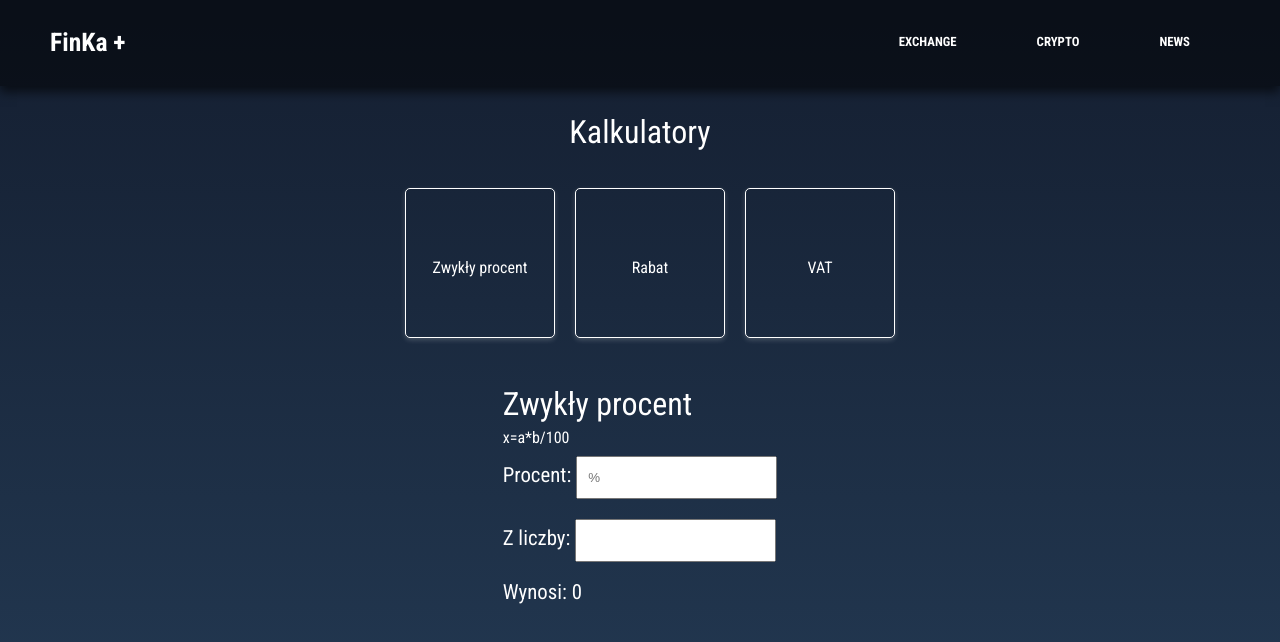
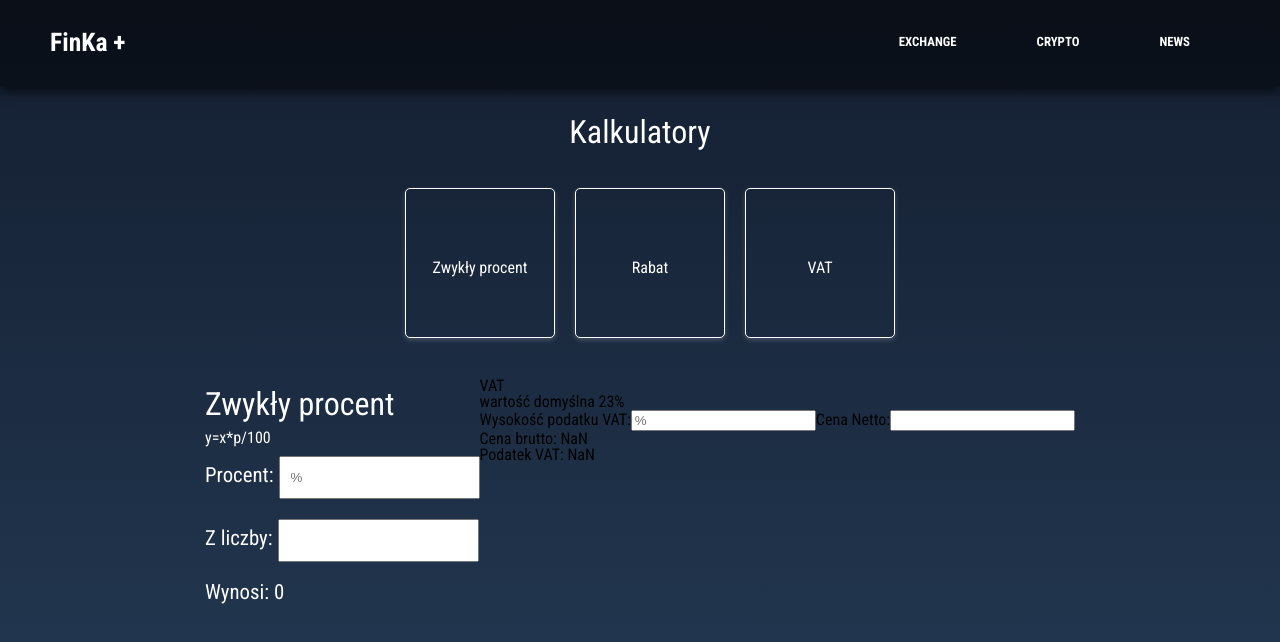
Before and after one commit to bartek2050/FinKa, a React (Create React App) app: page / in a window 1280 px wide. Shown: the top 642 px of the page. Built offline with nearby package versions, Linux system fonts and the light colour scheme.

Commit message:
vat calc

```diff
--- a/src/App.js
+++ b/src/App.js
@@ -1,6 +1,7 @@
 import React from 'react';
 import './scss/main.scss'
-import Calculator from "./Calculators";
+import Percent from "./Percent";
+import Vat from "./Vat";
 
 const App = () => {
 
@@ -38,7 +39,8 @@ const App = () => {
         </section>
 
             <section className={"calculators__section"}>
-                <Calculator/>
+                <Percent/>
+                <Vat/>
 
             </section>
 
--- a/src/Calculators.js
+++ b/src/Percent.js
@@ -1,16 +1,16 @@
 import React, {useState} from 'react';
 
-const Calculator = () => {
+const Percent = () => {
     const [percent, setPercent] = useState("");
     const [number, setNumber] = useState("");
 
     return (
         <div className={"percentSection"}>
-        <h2>Zwykły procent</h2> <span>x=a*b/100</span>
+        <h2>Zwykły procent</h2> <span>y=x*p/100</span>
         <form className={"percentForm"}>
             <label>
                Procent:
-                <input type={"text"} name={"percent"} placeholder={"%"} onChange={event => setPercent(event.target.value)} />
+                <input type={"text"} name={"percent"} placeholder={"%"} onChange={event => setPercent(event.target.value)}/>
             </label>
             <label>
                 Z liczby:
@@ -23,4 +23,4 @@ const Calculator = () => {
 
 }
 
-export default Calculator;
+export default Percent;
--- /dev/null
+++ b/src/Vat.js
@@ -0,0 +1,27 @@
+import React, {useState} from 'react';
+
+const Vat = () => {
+    const [tax, setTax] = useState("");
+    const [price, setPrice] = useState("");
+
+    return (
+        <div className={"vatSection"}>
+            <h2>VAT</h2> <span>wartość domyślna 23%</span>
+            <form className={"vatForm"}>
+                <label>
+                    Wysokość podatku VAT:
+                    <input type={"text"} name={"tax"} placeholder={"%"} onChange={event => setTax(event.target.value)}/>
+                </label>
+                <label>
+                    Cena Netto:
+                    <input type={"text"} name={"price"} onChange={event => setPrice(event.target.value)} />
+                </label>
+                <p>Cena brutto: {(parseInt(tax)/100 * parseInt(price))+parseInt(price)}</p>
+                <p>Podatek VAT: {parseInt(price) * parseInt(tax)/100}</p>
+            </form>
+        </div>
+    )
+
+}
+
+export default Vat;
--- a/src/scss/elements/_header.scss
+++ b/src/scss/elements/_header.scss
@@ -23,6 +23,7 @@
                 padding: 0 40px;
                 color: white;
                 font-weight: bold;
+                transition: 0.3s ease-out;
             }
             .navigation__list-element:hover {
                 border-bottom: 2px solid $primaryColor;
```
